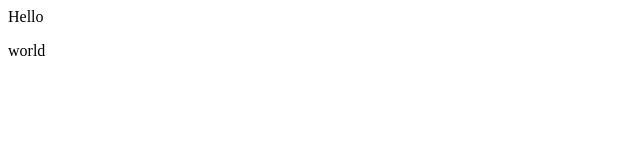
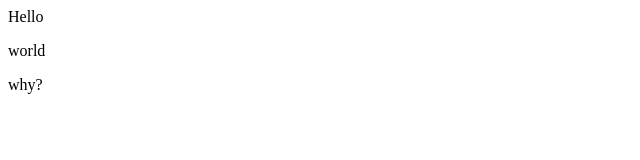
Before and after one commit to nupuragrahari/example, a plain HTML site: page index.html in a window 1280 px wide. Shown: the full height of the page, 0-640 px from the left. Drawn offline with Linux system fonts and the light colour scheme.

Commit message:
second commit

```diff
--- a/index.html
+++ b/index.html
@@ -3,4 +3,7 @@
 	<p>
 		world
 	</p>
+	<p>
+		why?
+	</p>
 </div>
```
